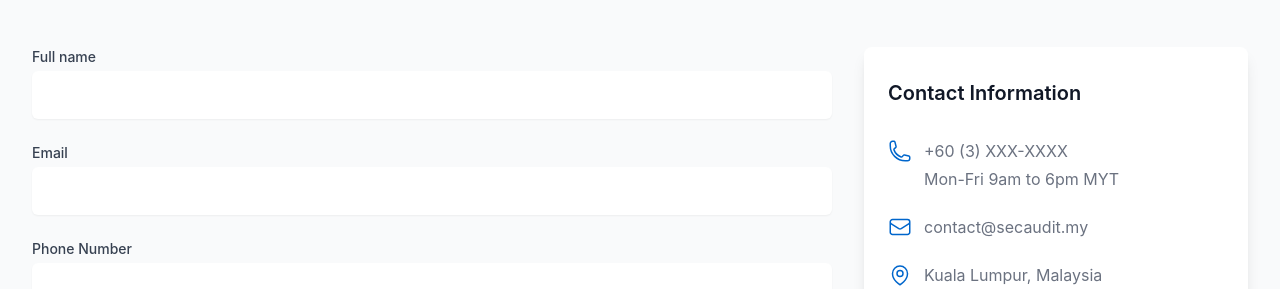
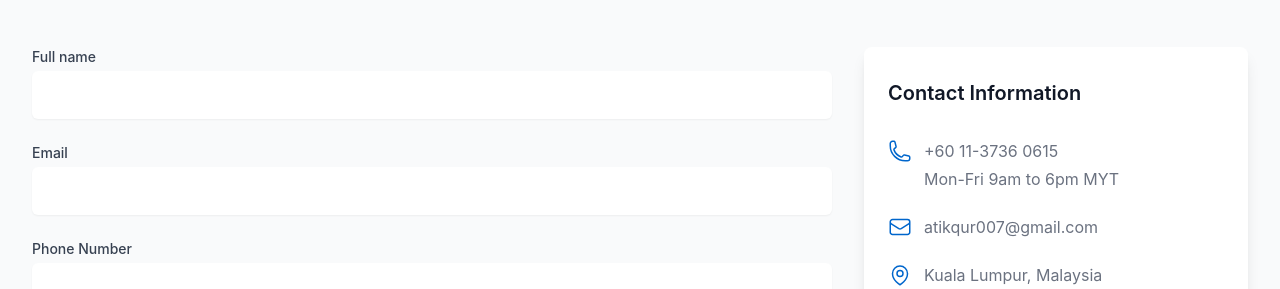
Before and after one commit to secaudit-my/secaudit-my.github.io, a React (Create React App) app: page / in a window 1280 px wide. Shown: the part 2360-2649 px from the top of the page. Built offline with nearby package versions, Linux system fonts and the light colour scheme.

Commit message:
Update contact information with WhatsApp and email

```diff
--- a/src/components/Contact.js
+++ b/src/components/Contact.js
@@ -136,7 +136,16 @@ const Contact = () => {
                       <PhoneIcon className="h-6 w-6 text-primary" aria-hidden="true" />
                     </div>
                     <div className="ml-3 text-base text-gray-500">
-                      <p>+60 (3) XXX-XXXX</p>
+                      <p>
+                        <a
+                          href="https://wa.me/601137360615"
+                          target="_blank"
+                          rel="noopener noreferrer"
+                          className="hover:text-primary transition-colors"
+                        >
+                          +60 11-3736 0615
+                        </a>
+                      </p>
                       <p className="mt-1">Mon-Fri 9am to 6pm MYT</p>
                     </div>
                   </div>
@@ -145,7 +154,14 @@ const Contact = () => {
                       <EnvelopeIcon className="h-6 w-6 text-primary" aria-hidden="true" />
                     </div>
                     <div className="ml-3 text-base text-gray-500">
-                      <p>contact@secaudit.my</p>
+                      <p>
+                        <a
+                          href="mailto:atikqur007@gmail.com"
+                          className="hover:text-primary transition-colors"
+                        >
+                          atikqur007@gmail.com
+                        </a>
+                      </p>
                     </div>
                   </div>
                   <div className="flex items-start">
```
